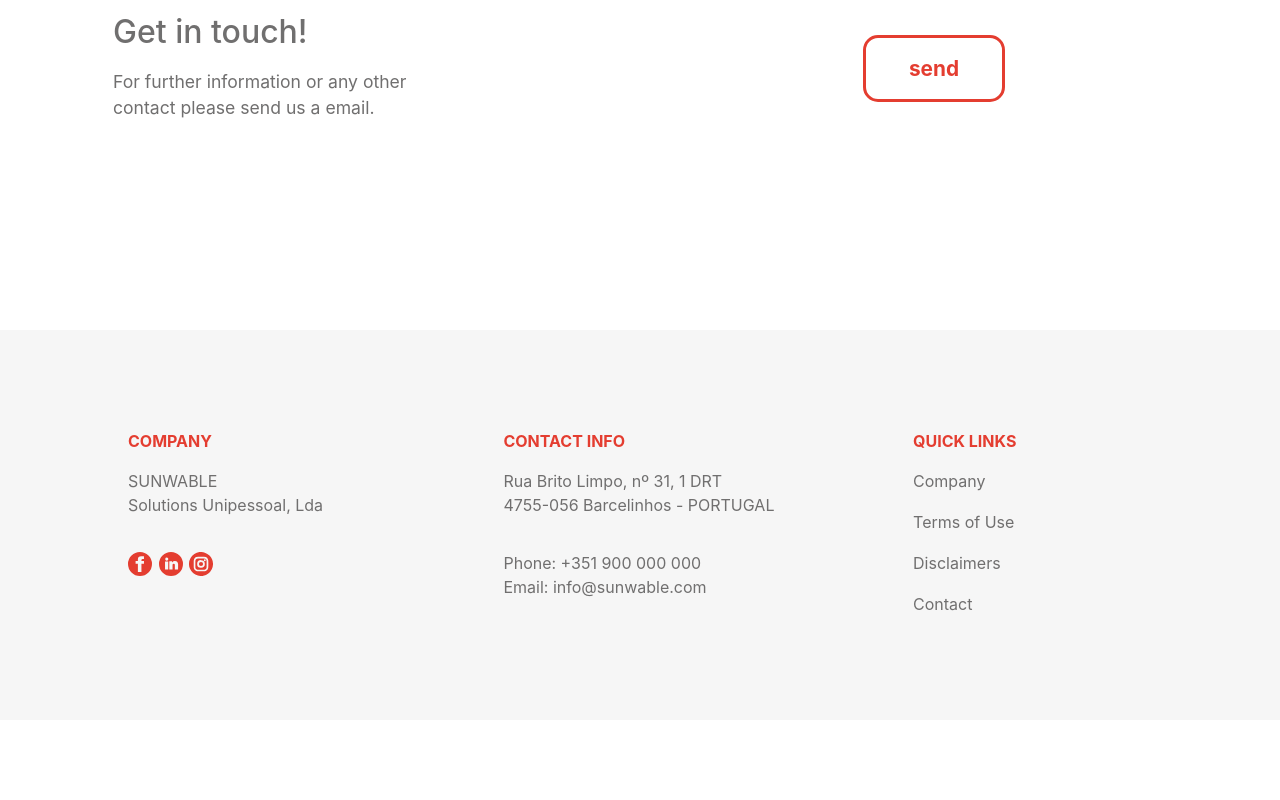
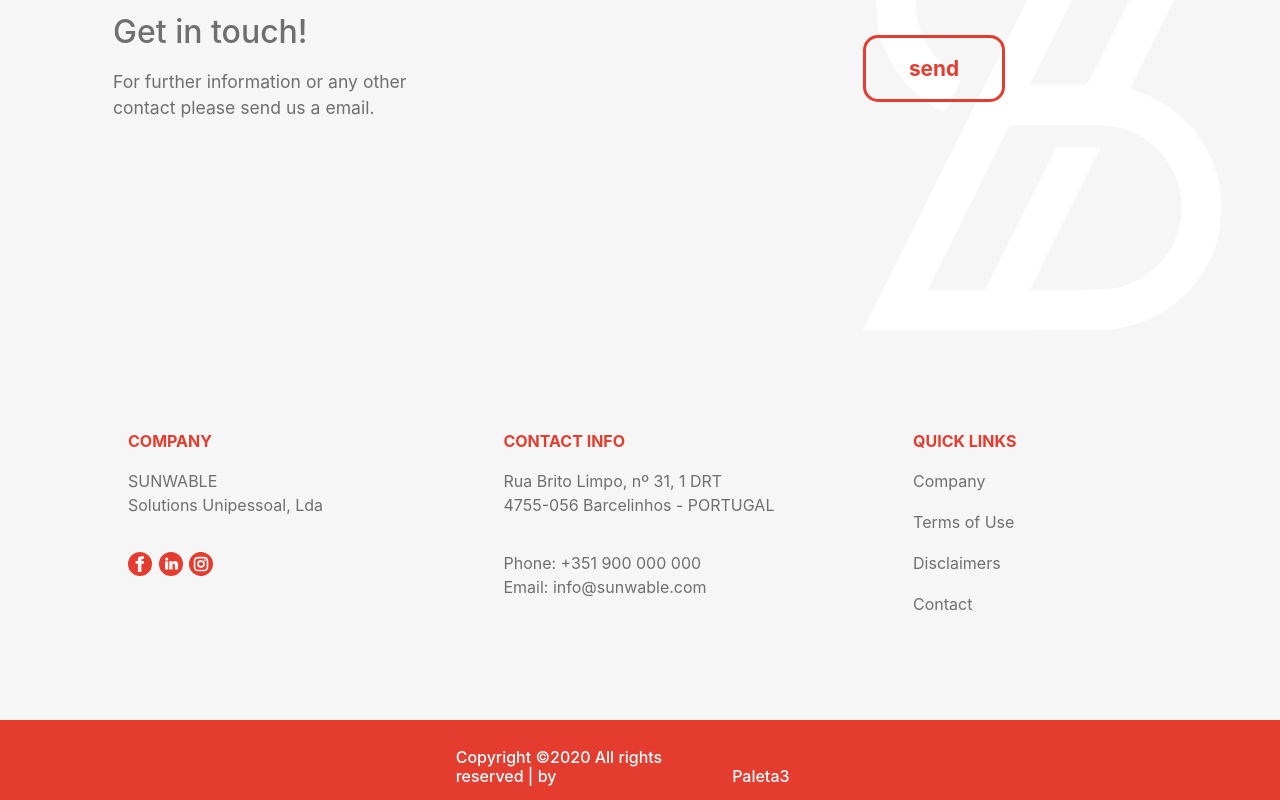
Before and after one commit to JoaoFreitas2002/sunwable, an Angular app: page / in a window 1280 px wide. Shown: the part 2926-3726 px from the top of the page. Before the commit the page ends 3646 px from the top, so only its background shows below. Built offline with nearby package versions, Linux system fonts and the light colour scheme.

Commit message:
#safe save

```diff
--- a/src/app/app.component.css
+++ b/src/app/app.component.css
@@ -350,8 +350,7 @@
     margin: 0;
     padding: 0;
     height: 450px;
-    /*background: #F6F6F6;*/
-    background: white;
+    background: #F6F6F6;
     max-width: 100%;
   }
 
@@ -475,6 +474,37 @@
     margin-left: 30%;
   }
 
+  /*  footer*/
+  #footer {
+    padding: 0;
+    margin: 0;
+    width: 100%;
+    max-width: 100%;
+    height: 80px;
+    background: #E43D30;
+  }
+
+  #footer .row {
+    padding: 0;
+    width: 80%;
+    margin: 0 10%;
+    height: 100%;
+  }
+
+  #footer h6 {
+    color: white;
+    padding: 0;
+    margin: 0;
+    display: inline-block;
+  }
+
+  #footer .copyright {
+    width: 60%;
+    margin: auto;
+    padding: 0;
+    height: 30%;
+  }
+
 }
 
 /*Large devices (desktops, 992px and up)*/
--- a/src/app/app.component.html
+++ b/src/app/app.component.html
@@ -61,7 +61,7 @@
     </div>
     <div class="carousel-item">
       <img src="assets/images/about_1.jpg" class="d-block w-100" alt="">
-      <div class="text-hover-carousel">
+      <div class="text-hover-carousel" style="width: 45%;left: 30%">
         <h5>High performance and quality</h5>
         <p>15 years manufacturer's warranty</p>
       </div>
@@ -222,3 +222,11 @@
     </div>
   </div>
 </div>
+<div class="container" id="footer">
+  <div class="row">
+    <div class="copyright">
+    <h6 style="width: 45%;margin-left: 20%">Copyright ©2020 All rights reserved | by </h6>
+    <h6 style="width: 20%">Paleta3</h6>
+    </div>
+  </div>
+</div>
```
